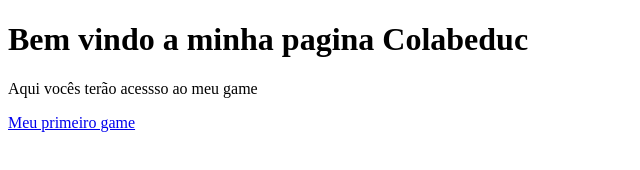
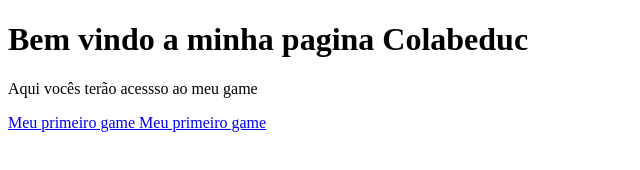
Before and after one commit to marianalima065/projeto-forca, a plain HTML site: page index.html in a window 1280 px wide. Shown: the whole page, without its empty margins (0-640 px from the left). Drawn offline with Linux system fonts and the light colour scheme.

Commit message:
Update index.html

```diff
--- a/index.html
+++ b/index.html
@@ -7,7 +7,8 @@
 
  <h1>Bem vindo a minha pagina Colabeduc</h1>
  <p>Aqui vocês terão acessso ao meu game</p>
-          <a href="https://marianalima065.github.io/Forcajogo/">Meu primeiro game </a>
+         <a href= "http://www.colabeduc.org/projeto/show/1208">Meu primeiro game </a>
+         <a href="https://marianalima065.github.io/Forcajogo/">Meu primeiro game </a>
 
     </body>
 </html>
```
